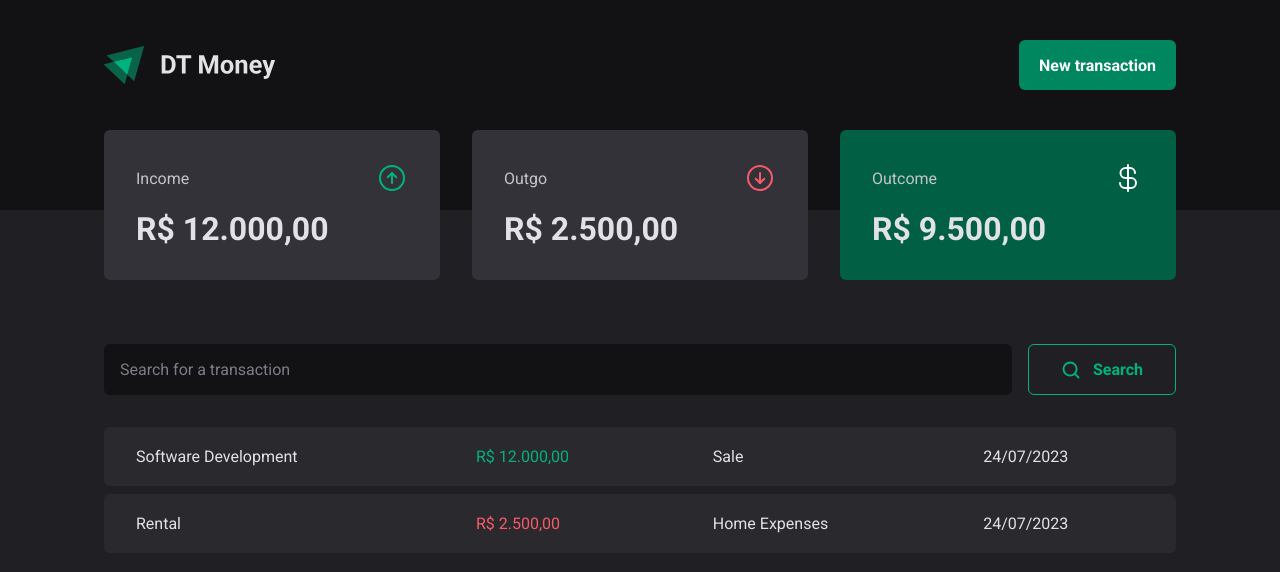
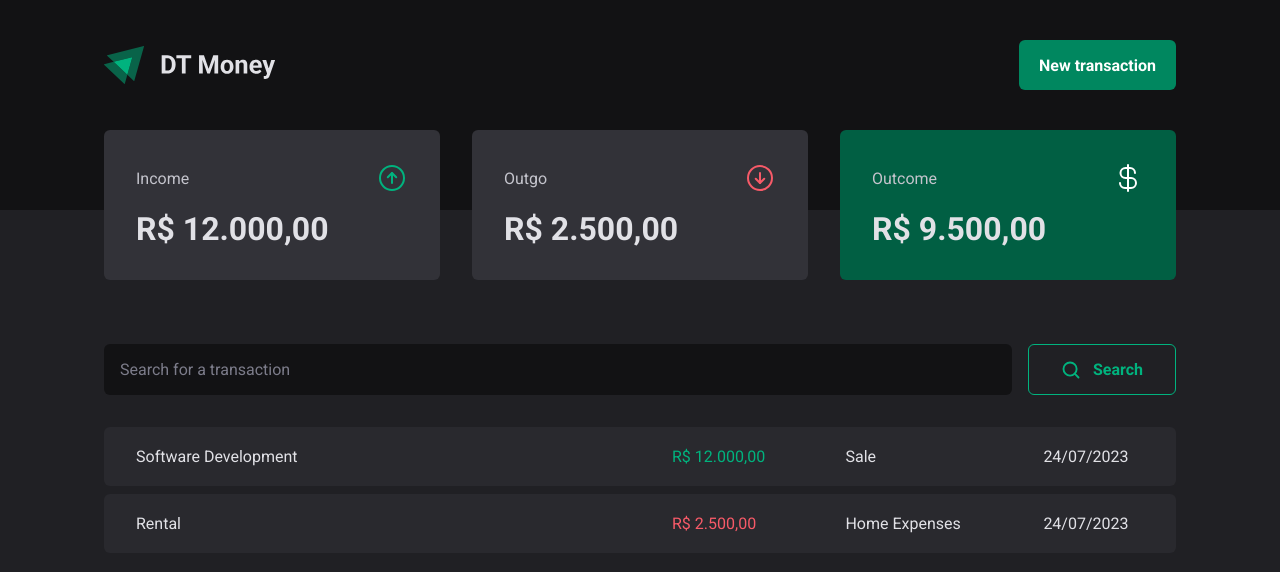
Before and after one commit to diegoHiato/dt-money, a React (Vite) app: page / in a window 1280 px wide. Shown: the top 572 px of the page. Built offline with nearby package versions, Linux system fonts and the light colour scheme; data requests are answered from the project's data file.

Commit message:
Adjusting Transactions Table Component text-overflow

```diff
--- a/src/components/TransactionsTable/styles.ts
+++ b/src/components/TransactionsTable/styles.ts
@@ -12,14 +12,18 @@ export const PriceHighlight = styled.span<PriceHighlight>`
 `
 
 export const TdElement = styled.td`
-  flex: 1;
+  max-width: 240px;
   padding: 1.25rem 2rem;
   background-color: ${(props) => props.theme['gray-700']};
+
+  white-space: nowrap;
+  overflow: hidden;
+  text-overflow: clip;
 `
 
 export const TrElement = styled.tr`
   & > ${TdElement}:first-of-type {
-    width: calc(max-content + 2rem);
+    width: 50%;
     border-top-left-radius: 6px;
     border-bottom-left-radius: 6px;
   }
```
